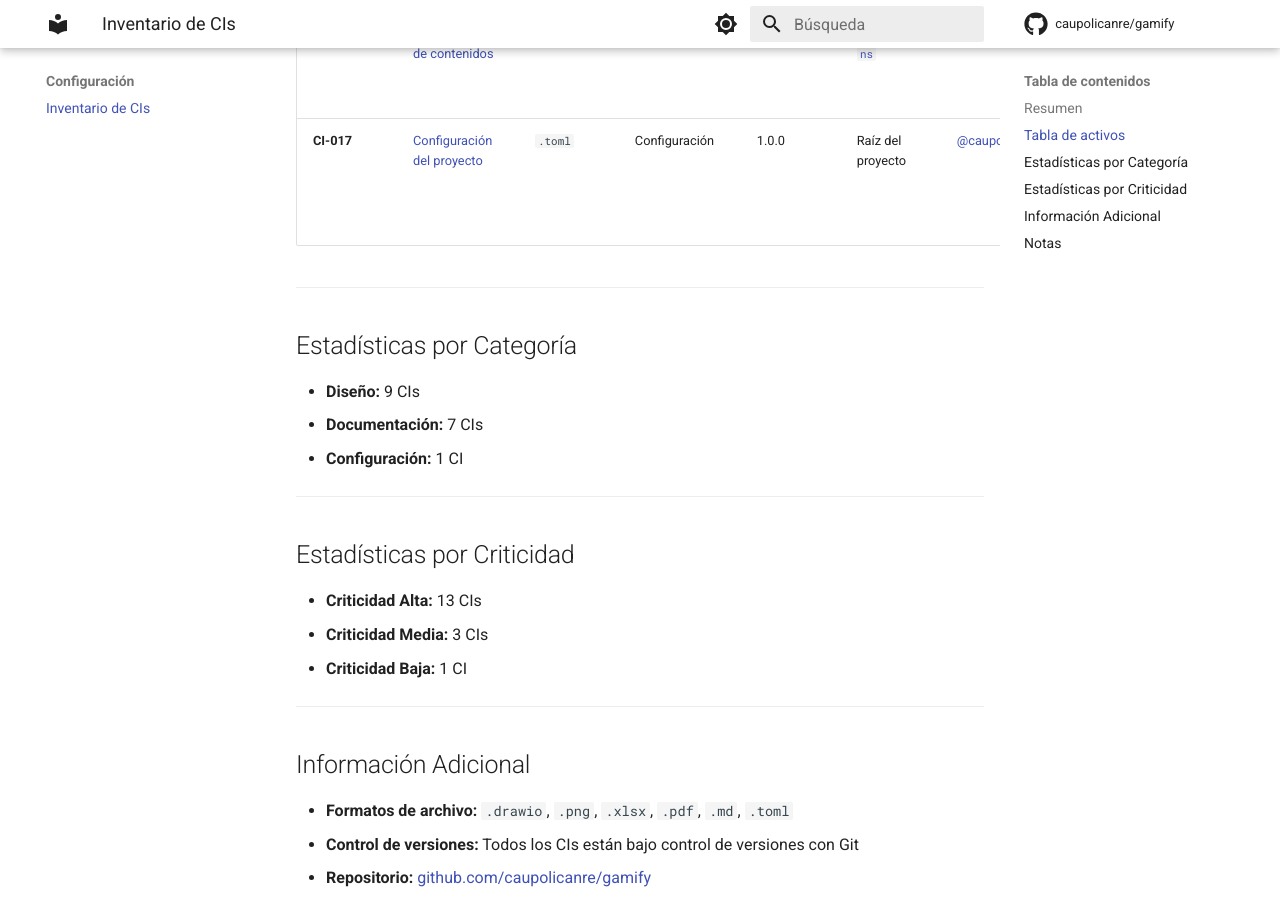
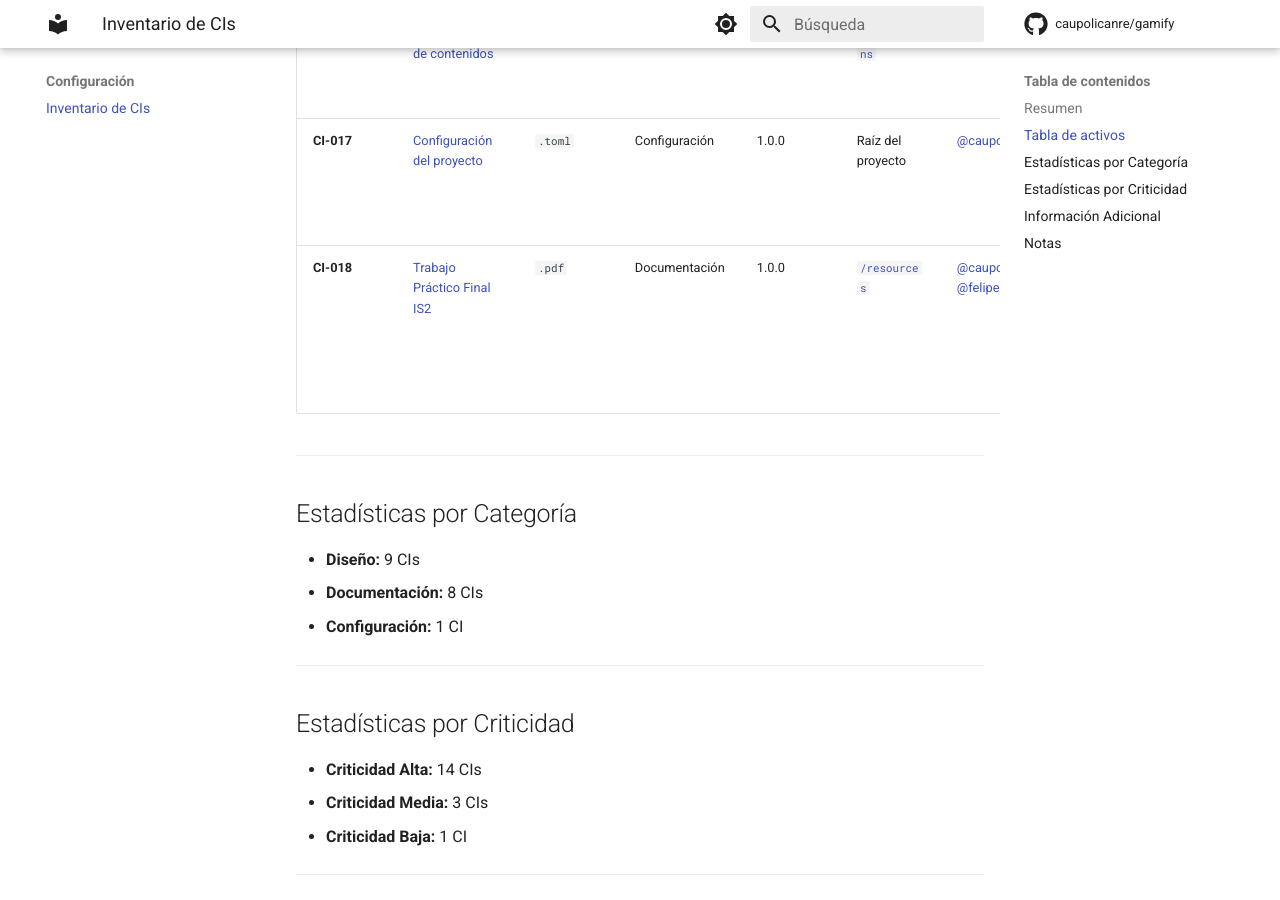
Before and after one commit to caupolicanre/software-engineering-gamify, an MkDocs documentation site: the page built from docs/CI_INVENTORY.md, in a window 1280 px wide and 900 px high, scrolled down 2559 px. Built offline with MkDocs 1.6.1 and Material for MkDocs 9.7.7, drawn with Linux system fonts in a browser that asks for light colours; comment, search, counter and statistics services are not loaded; some of the changed text lies outside the part shown.

Commit message:
feat: Add final project document and update resource references in documentation

```diff
--- a/docs/CI_INVENTORY.md
+++ b/docs/CI_INVENTORY.md
@@ -31,18 +31,19 @@ Este módulo centraliza el **inventario de activos (Configuration Items, CIs)**
 | **CI-015** | [TP3: Diagramas de clases y despliegue](./practical_work/TP3_class_deployment_diagrams.md) | `.md` | Documentación | 1.0.0 | [`/docs/practical_work`](./practical_work/) | [@caupolicanre](https://github.com/caupolicanre) [@felipecarrozzo](https://github.com/felipecarrozzo) | **Alta** | Diagramas de clases detallados, diagrama de despliegue y trazabilidad. | 2025-11-03 |
 | **CI-016** | [Documentación de desarrollo de contenidos](./specifications/TP_final_IS_1.pdf) | `.pdf` | Documentación | 1.0.0 | [`/docs/specifications`](./specifications/) | [@caupolicanre](https://github.com/caupolicanre) | **Baja** | Permite rastrear recursos auxiliares del proyecto. | 2025-11-03 |
 | **CI-017** | [Configuración del proyecto](../pyproject.toml) | `.toml` | Configuración | 1.0.0 | Raíz del proyecto | [@caupolicanre](https://github.com/caupolicanre) | **Alta** | Configuración de dependencias y herramientas del proyecto. | 2025-11-03 |
+| **CI-018** | [Trabajo Práctico Final IS2](../resources/IS2_TP_Final.pdf) | `.pdf` | Documentación | 1.0.0 | [`/resources`](../resources/) | [@caupolicanre](https://github.com/caupolicanre) [@felipecarrozzo](https://github.com/felipecarrozzo) | **Alta** | Trabajo práctico final de Ingeniería de Software 2 con todas las entregas consolidadas. | 2025-11-04 |
 
 ---
 
 ## Estadísticas por Categoría
 - **Diseño:** 9 CIs
-- **Documentación:** 7 CIs
+- **Documentación:** 8 CIs
 - **Configuración:** 1 CI
 
 ---
 
 ## Estadísticas por Criticidad
-- **Criticidad Alta:** 13 CIs
+- **Criticidad Alta:** 14 CIs
 - **Criticidad Media:** 3 CIs
 - **Criticidad Baja:** 1 CI
 
```
Also changed, not shown: other parts of docs/CI_INVENTORY.md (+3 -3 lines), README.md (+1 -0 lines), docs/README.md (+1 -0 lines), docs/index.md (+1 -0 lines), resources/README.md (+6 -1 lines), 1 other file.
